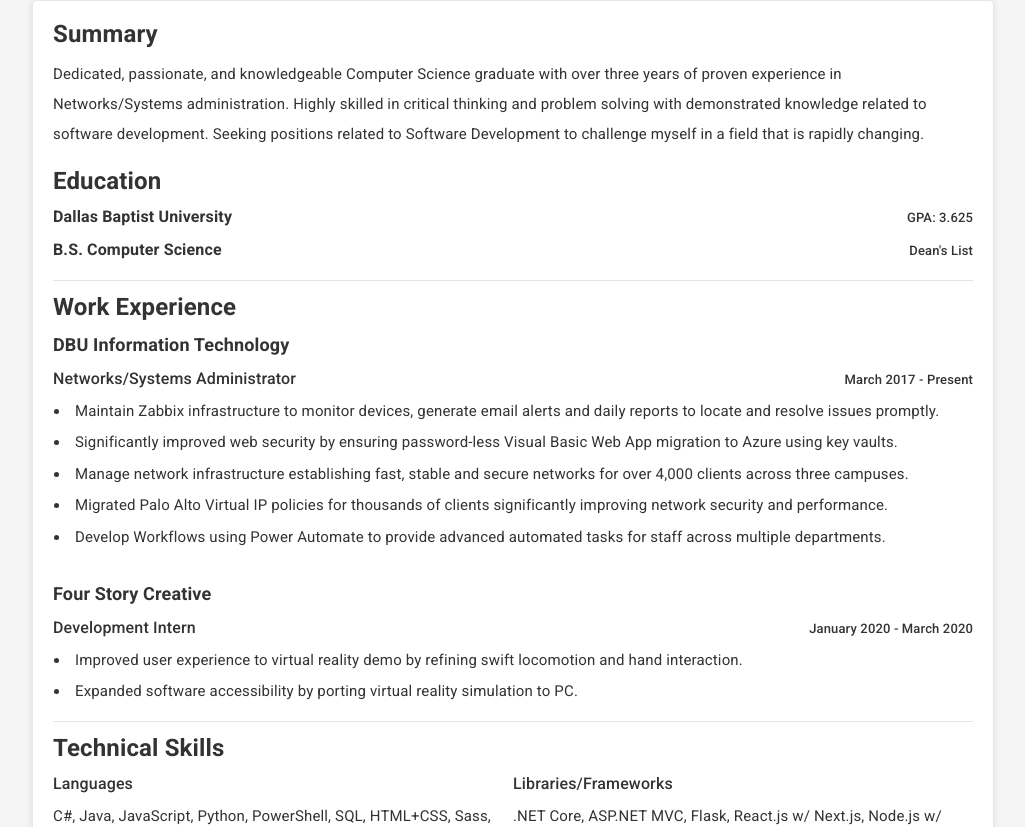
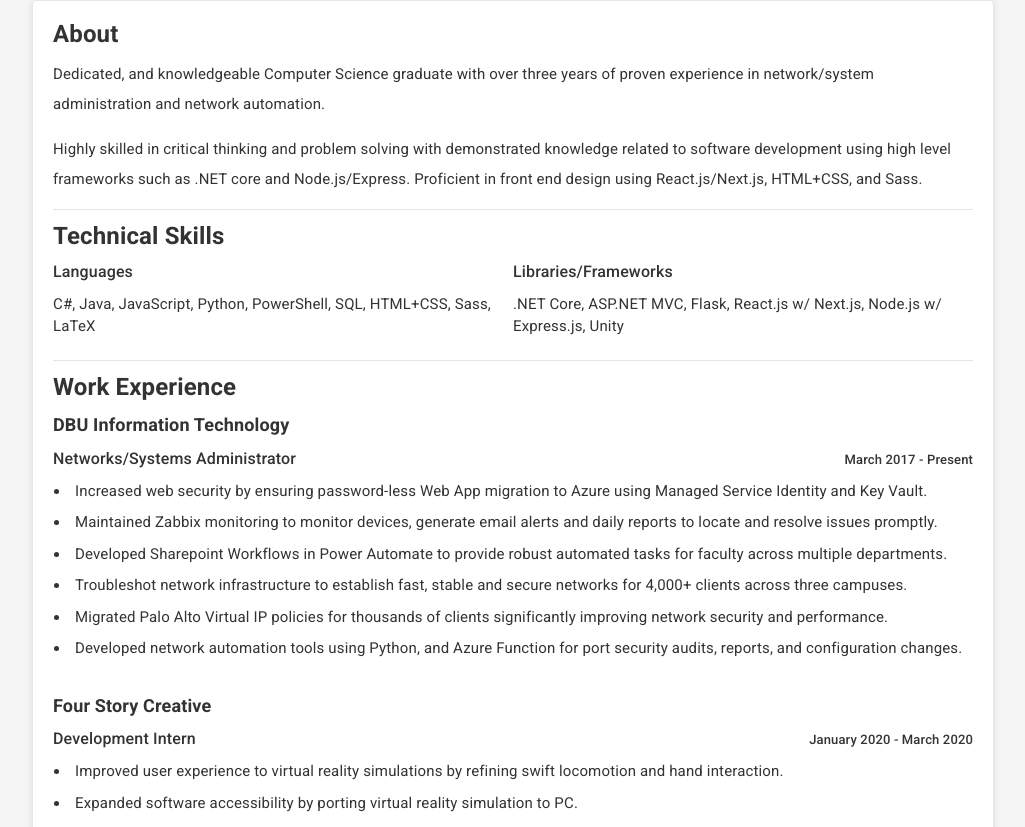
Before and after one commit to dmtx97/Personal-Website, a Next.js app: page / in a window 1280 px wide. Shown: the part 838-1665 px from the top of the page, without its empty margins (127-1152 px from the left). Built offline with nearby package versions, Linux system fonts and the light colour scheme.

Commit message:
updated summary and description and changed media queries

```diff
--- a/components/Description.js
+++ b/components/Description.js
@@ -1,61 +1,21 @@
 import "../style/components/_description.scss";
 import Projects from "../components/Projects";
+import Link from 'next/link';
 
 export default function Description(){
 
     return(
 
         <div className="container">
-
-            {/* <div className="about">
-                <h3>About</h3>
-                <p> I am a recent Computer Science Graduate from Dallas, Texas. I have extensive experience working with Software Development and Information Technology.
-                </p>
-            </div> */}
-
-
             <div className="resume">
                 <div>
-                    <h2 className="section">Summary</h2>
+                    <h2 className="section">About</h2>
                     <p style={{lineHeight:"2"}}>
-
-                    Dedicated, passionate, and knowledgeable Computer Science graduate with over three years of proven experience in Networks/Systems administration. Highly skilled in critical thinking and problem solving with demonstrated knowledge related to software development. Seeking positions related to Software Development to challenge myself in a field that is rapidly changing.
+                    Dedicated, and knowledgeable Computer Science graduate with over three years of proven experience in network/system administration and network automation. <br/>
                     </p>
-
-                    <h2 className="section">Education</h2>
-                    {/* Education */}
-                    <div>
-                        <h4 className="school">Dallas Baptist University</h4>
-                        <h4 className="fl">GPA: 3.625</h4>
-                    </div>
-
-                    <div>
-                        <h4 className="school">B.S. Computer Science</h4>
-                        <h4 className="fl">Dean's List</h4>
-                    </div>
-
-                    <hr/>
-
-                    {/* Work Experience */}
-                    <h2 className="section">Work Experience</h2>
-                    <h4 className="title">DBU Information Technology</h4>
-                    <h4 className="subsubsection">Networks/Systems Administrator</h4>
-                    <h4 className="date">March 2017 - Present</h4>
-                    <ul className="listdesc">
-                        <li><span>Maintain Zabbix infrastructure to monitor devices, generate email alerts and daily reports to locate and resolve issues promptly.</span></li>
-                        <li><span>Significantly improved web security by ensuring password-less Visual Basic Web App migration to Azure using key vaults.</span></li>
-                        <li><span>Manage network infrastructure establishing fast, stable and secure networks for over 4,000 clients across three campuses.</span></li>
-                        <li><span>Migrated Palo Alto Virtual IP policies for thousands of clients significantly improving network security and performance.</span></li>
-                        <li><span>Develop Workflows using Power Automate to provide advanced automated tasks for staff across multiple departments.</span></li>
-                    </ul>
-                    <br/>
-                    <h4 className="title">Four Story Creative</h4>
-                    <h4 className="subsubsection">Development Intern</h4>
-                    <h4 className="date">January 2020 - March 2020</h4>
-                    <ul className="listdesc">
-                        <li><span>Improved user experience to virtual reality demo by refining swift locomotion and hand interaction.</span></li>
-                        <li><span>Expanded software accessibility by porting virtual reality simulation to PC.</span></li>
-                    </ul>
+                    <p style={{lineHeight:"2"}}>
+                    Highly skilled in critical thinking and problem solving with demonstrated knowledge related to software development using high level frameworks such as .NET core and Node.js/Express. Proficient in front end design using React.js/Next.js, HTML+CSS, and Sass.
+                    </p>
 
                     <hr/>
 
@@ -71,11 +31,32 @@ export default function Description(){
                     </div>
                     </div>
 
-                    <h4 className="subsubsection">Tools</h4>
-                    <p>Microsoft Azure, Microsoft SharePoint, Runbook Designer, Power Automate, Aruba Airwave, Junos Space, Palo Alto Firewall
-                    Solutions, Zabbix, PostgreSQL, MySQL w/ Workbench, Docker, Docker-Compose, git</p>
+                    <hr/>
+
+                    {/* Work Experience */}
+                    <h2 className="section">Work Experience</h2>
+                    <h4 className="title">DBU Information Technology</h4>
+                    <h4 className="subsubsection">Networks/Systems Administrator</h4>
+                    <h4 className="date">March 2017 - Present</h4>
+                    <ul className="listdesc">
+                        <li><span> Increased web security by ensuring password-less Web App migration to Azure using Managed Service Identity and Key Vault.</span></li>
+                        <li><span> Maintained Zabbix monitoring to monitor devices, generate email alerts and daily reports to locate and resolve issues promptly.</span></li>
+                        <li><span> Developed Sharepoint Workflows in Power Automate to provide robust automated tasks for faculty across multiple departments.</span></li>
+                        <li><span> Troubleshot network infrastructure to establish fast, stable and secure networks for 4,000+ clients across three campuses.</span></li>
+                        <li><span> Migrated Palo Alto Virtual IP policies for thousands of clients significantly improving network security and performance.</span></li>
+                        <li><span> Developed network automation tools using Python, and Azure Function for port security audits, reports, and configuration changes.</span></li>
+                    </ul>
+                    <br/>
+                    <h4 className="title">Four Story Creative</h4>
+                    <h4 className="subsubsection">Development Intern</h4>
+                    <h4 className="date">January 2020 - March 2020</h4>
+                    <ul className="listdesc">
+                        <li><span>Improved user experience to virtual reality simulations by refining swift locomotion and hand interaction.</span></li>
+                        <li><span>Expanded software accessibility by porting virtual reality simulation to PC.</span></li>
+                    </ul>
 
                     <hr/>
+
                     <div>
                     <h2 className="section">Projects</h2>
                     <Projects/>
--- a/package.json
+++ b/package.json
@@ -35,6 +35,7 @@
     "react": "^16.13.1",
     "react-dom": "^16.13.1",
     "react-markdown": "^4.3.1",
+    "react-pdf": "^5.0.0",
     "react-syntax-highlighter": "^13.5.0",
     "showdown": "^1.9.1"
   },
--- a/pages/blog/[id]/[title].js
+++ b/pages/blog/[id]/[title].js
@@ -33,7 +33,7 @@ export default function Blog({blog, blogs}){
                                 <div className="blog">
                                     <h1 className="title">{blog.title}</h1>
                                     <p className="description">{blog.decription}</p>
-                                    <p className="post-date">Posted {new Date(blog.date_recorded).toLocaleDateString('en-US', {timeZone: 'UTC'})}</p>
+                                    <p className="post-date">{new Date(blog.date_recorded).toLocaleDateString('en-US', {timeZone: 'UTC'})}</p>
 
                                     <div className='markdown-body'>
                                         <ReactMarkdown
--- a/style/pages/home.scss
+++ b/style/pages/home.scss
@@ -75,7 +75,7 @@ a {
 
   }
 
-  @media screen and (max-width: 1700px) {
+  @media screen and (max-width: 1500px) {
     .mainparent {
       flex-direction: column;
       // box-sizing: border-box;
```
